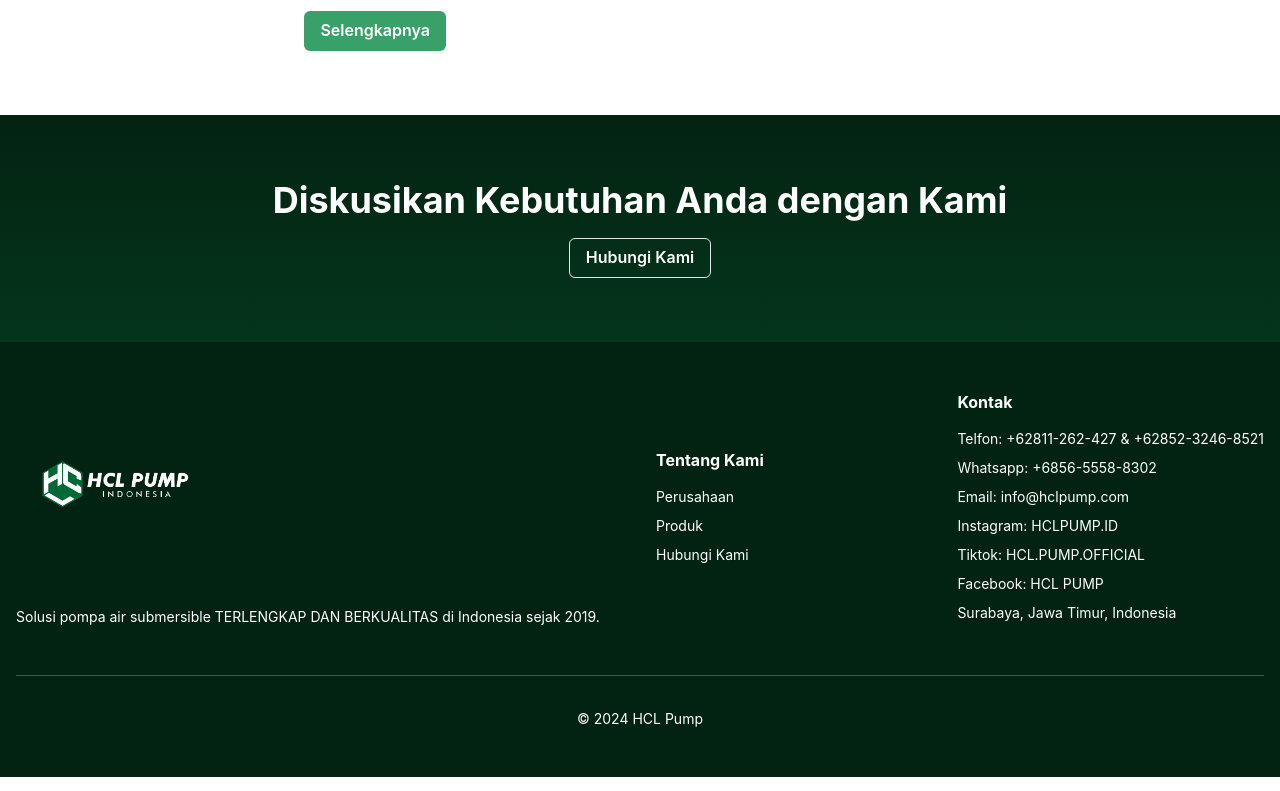
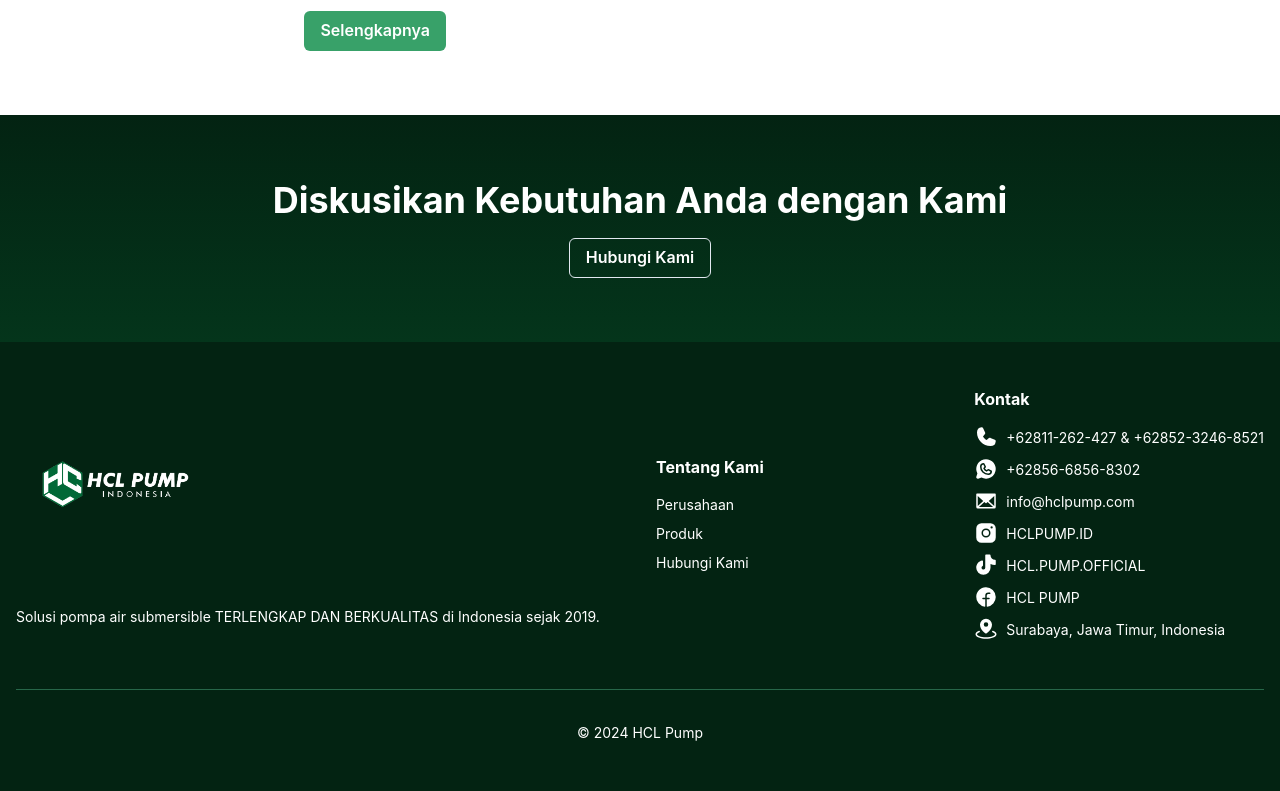
Before and after one commit to sawojajar/hcl-landingpage, a Next.js app: page / in a window 1280 px wide. Shown: the part 3106-3897 px from the top of the page. Built offline with nearby package versions, Linux system fonts and the light colour scheme.

Commit message:
feat: update logo footer

```diff
--- a/src/components/footer.tsx
+++ b/src/components/footer.tsx
@@ -1,6 +1,13 @@
 import { Box, Container, Grid, Heading, HStack, Image, Link, Stack, Text } from '@chakra-ui/react'
 import React from 'react'
 import NextLink from "next/link"
+import { Phone } from '@phosphor-icons/react/dist/csr/Phone'
+import { Envelope } from '@phosphor-icons/react/dist/csr/Envelope'
+import { InstagramLogo } from '@phosphor-icons/react/dist/csr/InstagramLogo'
+import { TiktokLogo } from '@phosphor-icons/react/dist/csr/TiktokLogo'
+import { FacebookLogo } from '@phosphor-icons/react/dist/csr/FacebookLogo'
+import { MapPinArea } from '@phosphor-icons/react/dist/csr/MapPinArea'
+import { WhatsappLogo } from '@phosphor-icons/react/dist/csr/WhatsappLogo'
 
 export const Footer = () => {
     return (
@@ -33,13 +40,46 @@
                                 Kontak
                             </Heading>
                             <Stack spacing={2} fontSize="sm">
-                                <Text>Telfon: +62811-262-427 & +62852-3246-8521</Text>
-                                <Text>Whatsapp: +6856-5558-8302</Text>
-                                <Text>Email: info@hclpump.com</Text>
-                                <Text>Instagram: HCLPUMP.ID</Text>
-                                <Text>Tiktok: HCL.PUMP.OFFICIAL</Text>
-                                <Text>Facebook: HCL PUMP</Text>
-                                <Text>Surabaya, Jawa Timur, Indonesia</Text>
+                                <Link href='tel:+62811262427' target='_blank'>
+                                    <Box display='flex' alignItems='center' gap={2}>
+                                        <Phone size={24} weight="fill" color="white" />
+                                        <Text>+62811-262-427 & +62852-3246-8521</Text>
+                                    </Box>
+                                </Link>
+                                <Link href='https://wa.me/6285655588302' target='_blank'>
+                                    <Box display='flex' alignItems='center' gap={2}>
+                                        <WhatsappLogo size={24} weight="fill" color="white" />
+                                        <Text>+62856-6856-8302</Text>
+                                    </Box>
+                                </Link>
+                                <Link href='mailto:info@hclpump.com' target='_blank'>
+                                    <Box display='flex' alignItems='center' gap={2}>
+                                        <Envelope size={24} weight="fill" color="white" />
+                                        <Text>info@hclpump.com</Text>
+                                    </Box>
+                                </Link>
+                                <Link href='https://www.instagram.com/hclpump.id' target='_blank'>
+                                    <Box display='flex' alignItems='center' gap={2}>
+                                        <InstagramLogo size={24} weight="fill" color="white" />
+                                        <Text>HCLPUMP.ID</Text>
+                                    </Box>
+                                </Link>
+                                <Link href='https://www.tiktok.com/@hcl.pump.official' target='_blank'>
+                                    <Box display='flex' alignItems='center' gap={2}>
+                                        <TiktokLogo size={24} weight="fill" color="white" />
+                                        <Text>HCL.PUMP.OFFICIAL</Text>
+                                    </Box>
+                                </Link>
+                                <Link href='https://www.facebook.com/hcl.pump' target='_blank'>
+                                    <Box display='flex' alignItems='center' gap={2}>
+                                        <FacebookLogo size={24} weight="fill" color="white" />
+                                        <Text>HCL PUMP</Text>
+                                    </Box>
+                                </Link>
+                                <Box display='flex' alignItems='center' gap={2}>
+                                    <MapPinArea size={24} weight="fill" color="white" />
+                                    <Text>Surabaya, Jawa Timur, Indonesia</Text>
+                                </Box>
                             </Stack>
                         </Stack>
                     </HStack>
```
